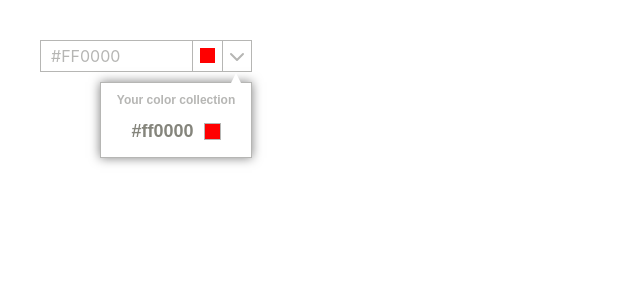
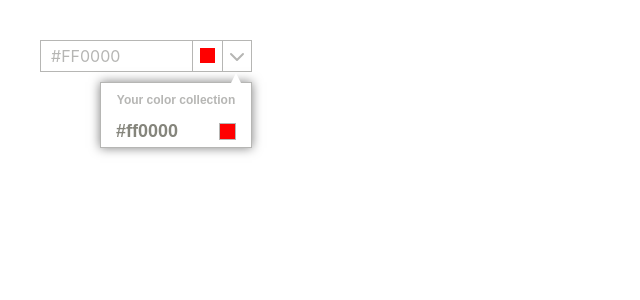
Before and after one commit to a-nn-a-bychkova/color-picker, a React (Create React App) app: page / in a window 1280 px wide. Both pictures are taken after a click on the element 236 px from the left and 59 px from the top of the page. Shown: the top 300 px of the page, without its empty margins (0-640 px from the left). Built offline with nearby package versions, Linux system fonts and the light colour scheme.

Commit message:
spacebetween in Items of UserPalette

```diff
--- a/src/Components/UserPalette/UserPalette.module.css
+++ b/src/Components/UserPalette/UserPalette.module.css
@@ -29,14 +29,15 @@
   font-size: 12px;
   list-style: none;
   color: #85857c;
-  justify-content: center;
+  justify-content: space-between;
+  padding-right: 15px;
+  padding-left: 15px;
   align-items: center;
   height: 30px;
-  margin-bottom: 10px;
 }
 
 .Item:hover,
-Item:focus {
+.Item:focus {
   background-color: #b6b6d4;
   color: #ffffff;
 }
```
